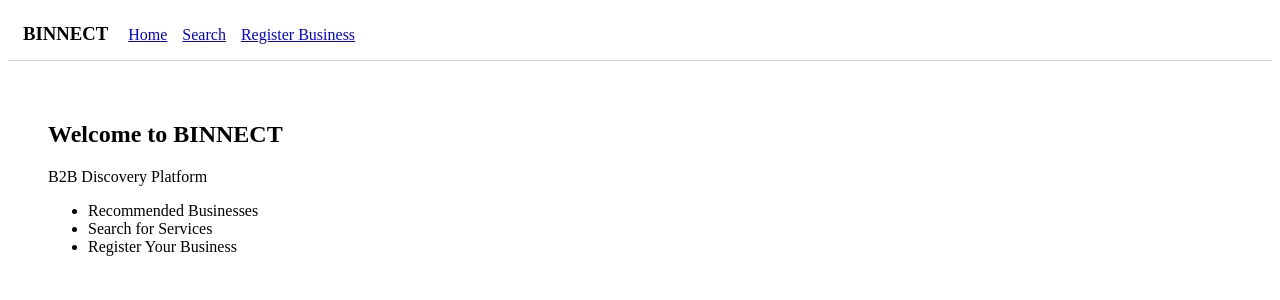
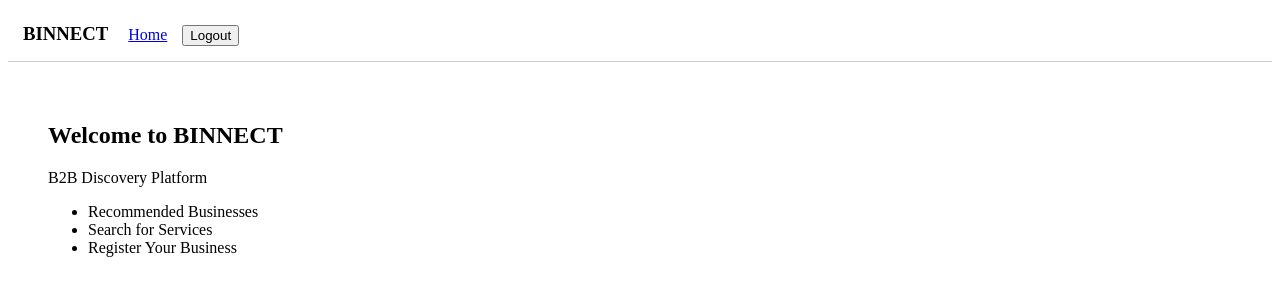
Before and after one commit to Orb-20/BINNECT, a React app in the folder frontend/: page /home in a window 1280 px wide. Shown: the top 300 px of the page. Built offline with nearby package versions, Linux system fonts and the light colour scheme; no server answers; sample sign-in values are in the browser's storage; the HTML template or start-up script is replaced by a standard one.

Commit message:
Add logout functionality to navbar

```diff
--- a/frontend/src/components/Navbar.jsx
+++ b/frontend/src/components/Navbar.jsx
@@ -1,6 +1,15 @@
-import { Link } from "react-router-dom";
+import { Link, useNavigate } from "react-router-dom";
+import { signOut } from "firebase/auth";
+import { auth } from "../firebase/firebaseConfig";
 
 function Navbar() {
+  const navigate = useNavigate();
+
+  const handleLogout = async () => {
+    await signOut(auth);
+    navigate("/");
+  };
+
   return (
     <nav style={{ padding: "15px", borderBottom: "1px solid #ccc" }}>
       <h3 style={{ display: "inline", marginRight: "20px" }}>BINNECT</h3>
@@ -9,13 +18,7 @@ function Navbar() {
         Home
       </Link>
 
-      <Link to="/search" style={{ marginRight: "15px" }}>
-        Search
-      </Link>
-
-      <Link to="/register-business">
-        Register Business
-      </Link>
+      <button onClick={handleLogout}>Logout</button>
     </nav>
   );
 }
```
